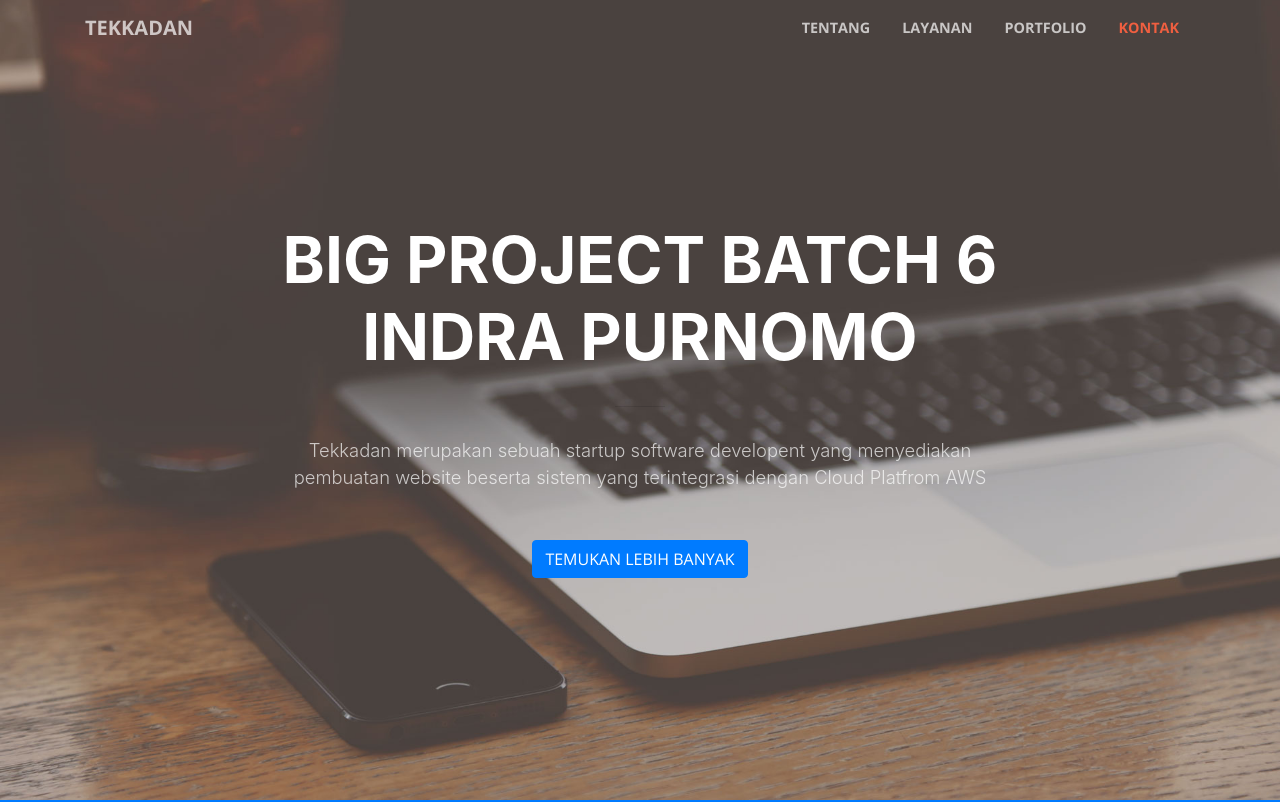
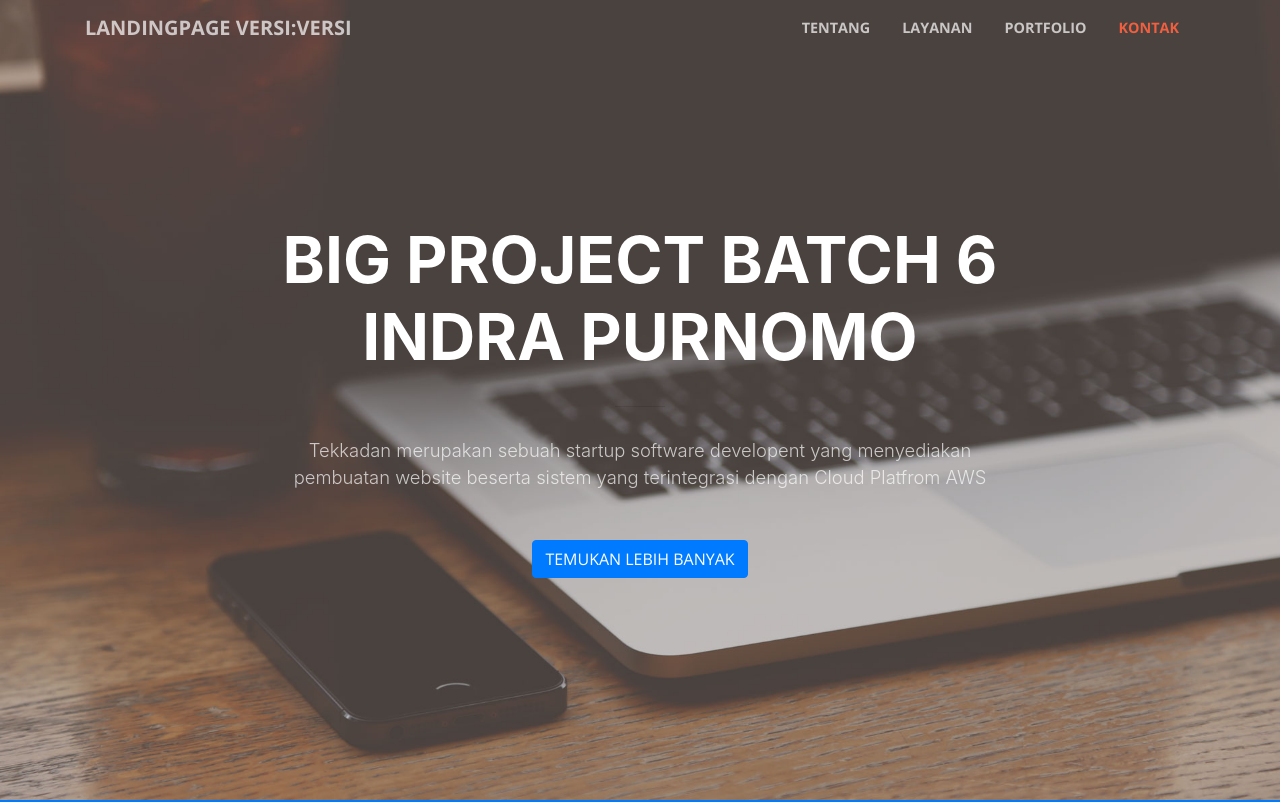
Before and after one commit to indrapurnomo/web-test, a website with bundled scripts: page index.html in a window 1280 px wide. Shown: the top 802 px of the page. Built offline with nearby package versions, Linux system fonts and the light colour scheme.

Commit message:
Update index.html

```diff
--- a/index.html
+++ b/index.html
@@ -31,7 +31,7 @@
   <!-- Navigation -->
   <nav class="navbar navbar-expand-lg navbar-light fixed-top" id="mainNav">
     <div class="container">
-      <a class="navbar-brand js-scroll-trigger" href="#page-top">Tekkadan</a>
+      <a class="navbar-brand js-scroll-trigger" href="#page-top">Landingpage Versi:versi</a>
       <button class="navbar-toggler navbar-toggler-right" type="button" data-toggle="collapse" data-target="#navbarResponsive" aria-controls="navbarResponsive" aria-expanded="false" aria-label="Toggle navigation">
         <span class="navbar-toggler-icon"></span>
       </button>
```
